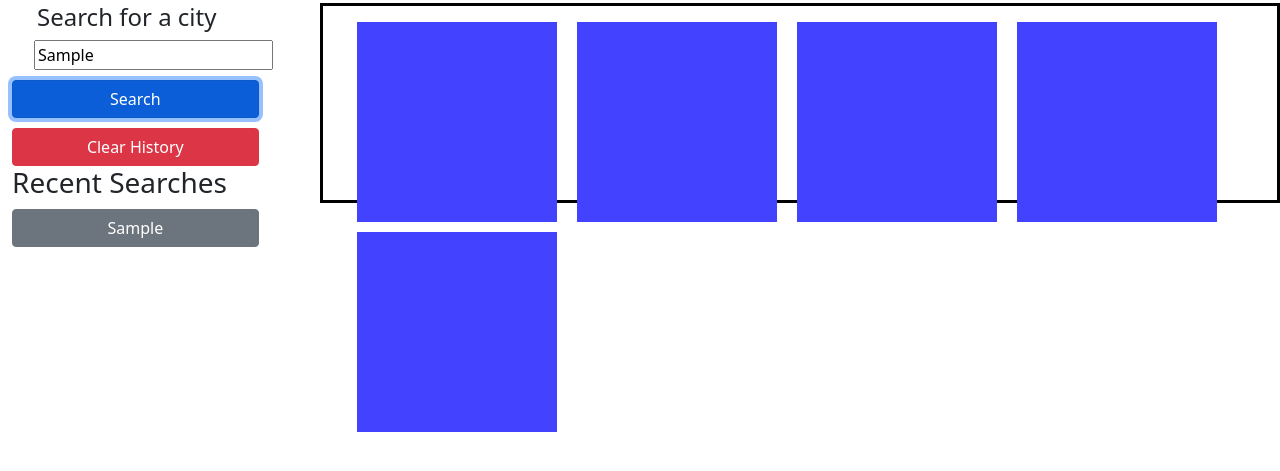
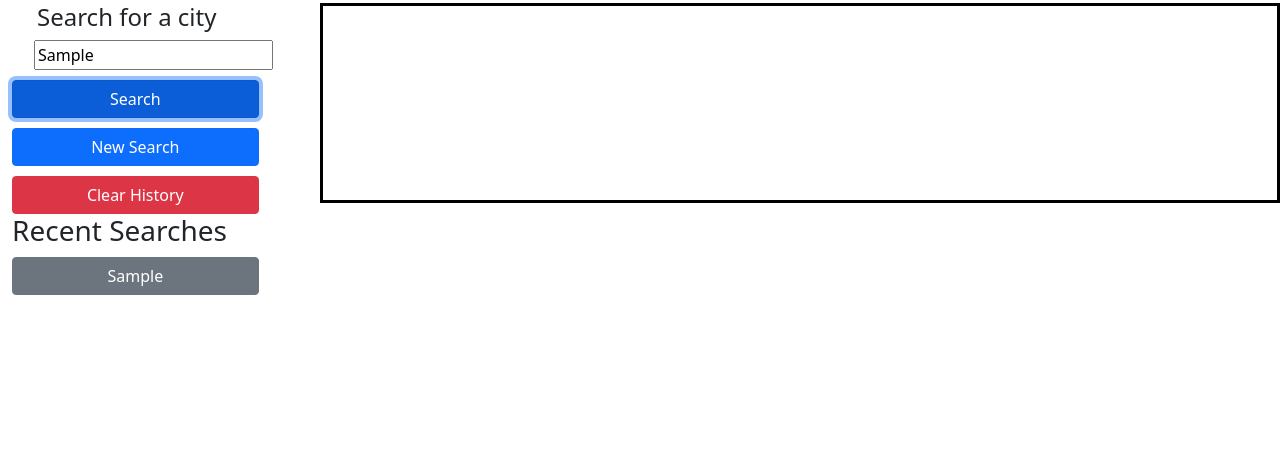
Before and after one commit to reinhardtc/weather-dashboard, a plain HTML site: page index.html in a window 1280 px wide. Both pictures are taken after typing "Sample" into the empty fields and a click on the button "Search". Shown: the part 53-524 px from the top of the page. Drawn offline with nearby package versions, Linux system fonts and the light colour scheme; no server answers.

Commit message:
final files

```diff
--- a/index.html
+++ b/index.html
@@ -24,6 +24,7 @@
             <h4 id="search-heading">Search for a city</h4>
             <input type="text" id="search-box" />
             <button class="btn btn-primary d-grid col-10 search-btn" type="button">Search</button>
+            <button class="btn btn-primary d-grid col-10 search-btn" onClick="window.location.reload();" type="button">New Search</button>
             <button class="btn btn-danger d-grid col-10 search-btn clear-history" onclick="window.localStorage.clear();" type="button">
               Clear History
             </button>
@@ -61,17 +62,3 @@
     <script src="./js/script.js"></script>
   </body>
 </html>
-
-
-
-
-
-
-
-
-
-
-
-<div class="row">
-
-</div>
--- a/js/script.js
+++ b/js/script.js
@@ -4,12 +4,13 @@ var currentDay = moment().format('ddd, MMM Do YYYY');
 var cityName = document.getElementById('#search-box');
 var clearButtonEl = document.querySelector('.clear-history');
 var futureDaysEl = document.querySelector('.future-days');
+var searchHistoryArr = [];
 
 // add an event listener for the search button
 searchButtonEl.addEventListener('click', function () {
   citySearch();
   saveSearch();
-  futureDaysEl.classList.remove('hide');
+  cityName.value = '';
 });
 
 // when search button is clicked, take value of search box content, and send to API
@@ -67,7 +68,7 @@ function citySearch() {
       currentUv.textContent = 'UV Index: ' + currentCityWeather.current.uvi;
 
       // display forecast data on future-divs
-
+      futureDaysEl.classList.remove('hide');
       // day one
       var dayOneForecast = $('#future-day-one');
       var dayOneDate = $('<h4>')
@@ -173,10 +174,12 @@ function saveSearch() {
   newSave.textContent = document.querySelector('#search-box').value;
   cityName = document.querySelector('#search-box').value;
 
-  localStorage.setItem('city', cityName);
+  searchHistoryArr.push(cityName);
 }
 
 clearButtonEl.addEventListener('click', function () {
-  var historyBtn = document.querySelectorAll('.history-btn');
+  var historyBtn = document.querySelector('.history-btn');
   historyBtn.remove();
 });
+
+// function to search by history button
```
Also changed, not shown: 1 other file.
